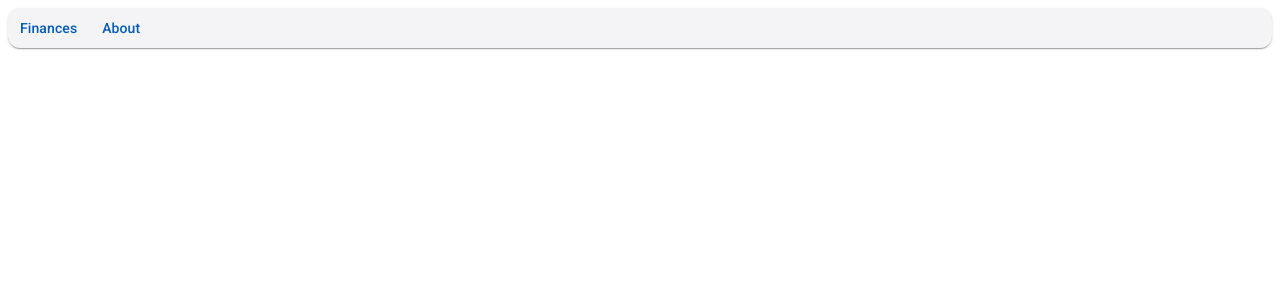
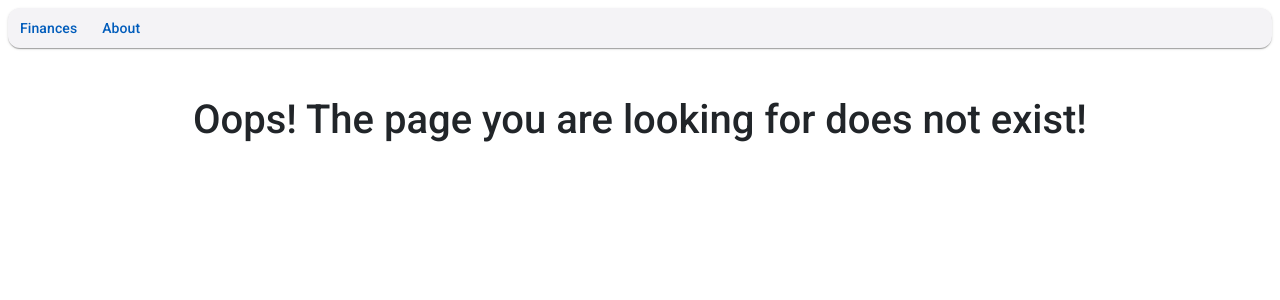
Before and after one commit to durimdead/financialApp, an Angular app in the folder frontend/: page /test in a window 1280 px wide. Before the commit this address led to /. Shown: the top 300 px of the page. Built offline with nearby package versions, Linux system fonts and the light colour scheme.

Commit message:
- added new page not found component - updated route to allow for a "page does not exist" catch-all

```diff
--- /dev/null
+++ b/frontend/src/page-not-found/page-not-found.component.html
@@ -0,0 +1,11 @@
+<div class="container-fluid">
+  <br />
+  <br />
+  <div class="row">
+    <div class="col-12">
+      <h1 class="text-center">
+        <p>Oops! The page you are looking for does not exist!</p>
+      </h1>
+    </div>
+  </div>
+</div>
```
Also changed, not shown: frontend/src/app/app.routes.ts (+6 -5 lines), frontend/src/page-not-found/page-not-found.component.ts (added, +11 -0 lines), frontend/src/page-not-found/page-not-found.component.css (added), 1 other file (tests, documents, lock files or other folders).
